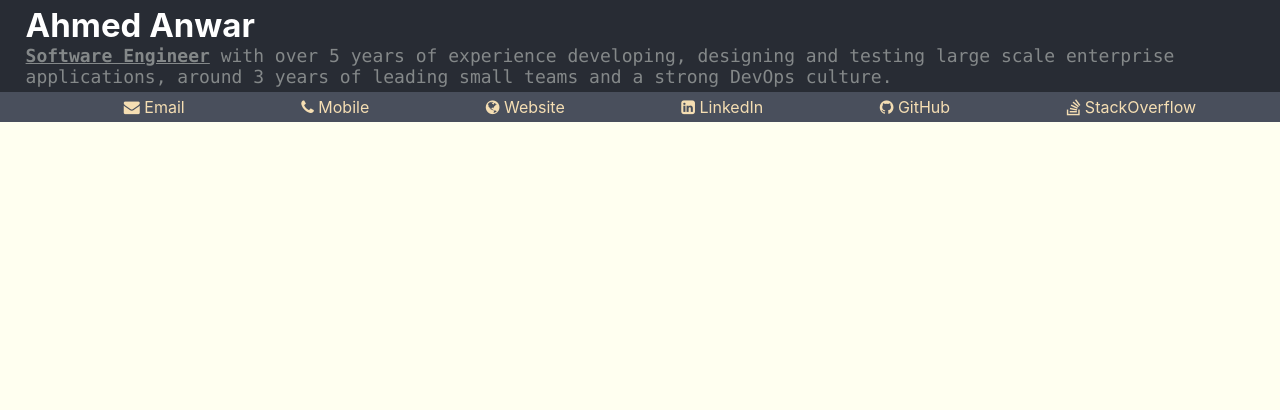
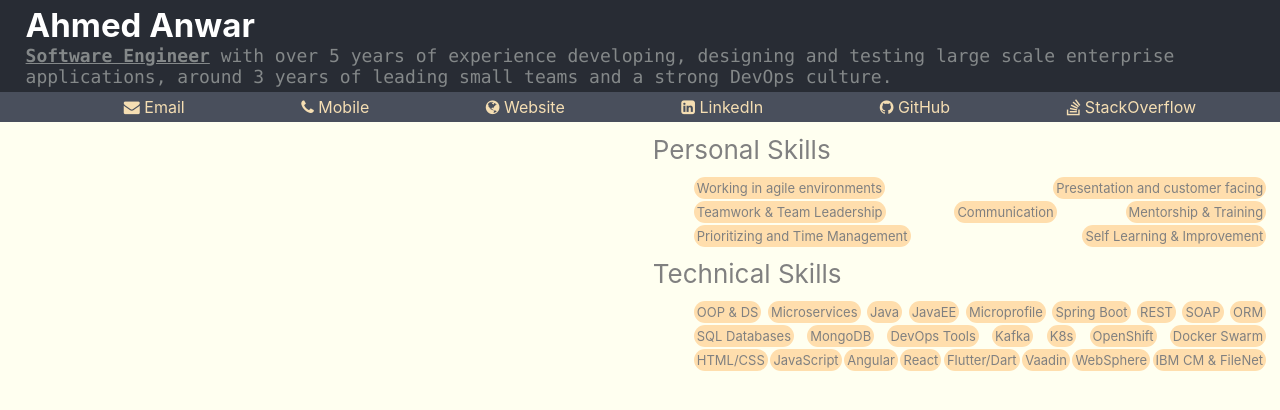
Before and after one commit to AhmedAnwarM/resume-builder, a React (Create React App) app: page / in a window 1280 px wide. Shown: the top 410 px of the page. Built offline with nearby package versions, Linux system fonts and the light colour scheme.

Commit message:
Add Skills

```diff
--- a/src/App.css
+++ b/src/App.css
@@ -30,3 +30,14 @@
         transform: rotate(360deg);
     }
 }
+
+.splitScreen {
+    width: 100vw;
+    display: flex;
+    flex-direction: row;
+}
+
+.column {
+    width: 48vw;
+    padding: 2px 1vw;
+}
--- a/src/App.js
+++ b/src/App.js
@@ -2,6 +2,8 @@ import './App.css';
 import 'font-awesome/css/font-awesome.min.css';
 import ContactInfo from "./components/contact/ContactInfo";
 import Intro from "./components/intro/Intro";
+import Skills from "./components/skills/Skills";
+import {CV_DATA} from "./data/cv-data";
 
 function App() {
     return (
@@ -9,6 +11,15 @@ function App() {
             <header className="App-header">
                 <Intro/>
                 <ContactInfo/>
+                <div className="splitScreen">
+                    <div className="column">
+                        {/* TODO: Add work experience here */}
+                    </div>
+                    <div className="column">
+                        <Skills title="Personal Skills" skills={CV_DATA.personalSkills}/>
+                        <Skills title="Technical Skills" skills={CV_DATA.technicalSkills}/>
+                    </div>
+                </div>
             </header>
         </div>
     );
--- a/src/components/contact/ContactInfo.css
+++ b/src/components/contact/ContactInfo.css
@@ -8,5 +8,7 @@
     margin: 0;
     list-style-type: none;
     display: flex;
+    flex-direction: row;
     justify-content: space-around;
+    flex-wrap: wrap;
 }
--- /dev/null
+++ b/src/components/skills/Skills.css
@@ -0,0 +1,23 @@
+.skillsTitle {
+    color: gray;
+    line-height: 0;
+    text-align: left;
+}
+
+.skillsList {
+    margin: 0;
+    list-style-type: none;
+    display: flex;
+    flex-direction: row;
+    justify-content: space-between;
+    flex-wrap: wrap;
+    font-size: small;
+}
+
+.skillItem {
+    background-color: navajowhite;
+    color: gray;
+    border-radius: 20px;
+    padding: 3px;
+    margin: 1px;
+}
--- /dev/null
+++ b/src/components/skills/Skills.js
@@ -0,0 +1,30 @@
+import './Skills.css';
+import 'font-awesome/css/font-awesome.min.css';
+import {Component} from "react";
+
+class Skills extends Component {
+    constructor(props) {
+        super(props);
+        this.state = {
+            title: props.title,
+            skills: props.skills
+        }
+    }
+
+    render() {
+        return (
+            <div>
+                <p className="skillsTitle">{this.state.title}</p>
+                <ul className="skillsList">
+                    {
+                        this.state.skills.map((item, i) => {
+                            return <li className="skillItem" key={i}>{item.skill}</li>
+                        })
+                    }
+                </ul>
+            </div>
+        );
+    }
+}
+
+export default Skills;
--- a/src/data/cv-data.js
+++ b/src/data/cv-data.js
@@ -52,13 +52,27 @@ export const CV_DATA = {
         }
     ],
     "personalSkills": [
-        "Working in agile environments",
-        "Teamwork & Team Leadership",
-        "Communication",
-        "Prioritizing and Time Management",
-        "Mentorship & Training",
-        "Presentation and customer facing",
-        "Strong self learning & improvement culture"
+        {
+            "skill": "Working in agile environments"
+        },
+        {
+            "skill": "Presentation and customer facing"
+        },
+        {
+            "skill": "Teamwork & Team Leadership"
+        },
+        {
+            "skill": "Communication"
+        },
+        {
+            "skill": "Mentorship & Training"
+        },
+        {
+            "skill": "Prioritizing and Time Management"
+        },
+        {
+            "skill": "Self Learning & Improvement"
+        }
     ],
     "workExperience": [
         {
@@ -125,7 +139,7 @@ export const CV_DATA = {
     ],
     "technicalSkills": [
         {
-            "skill": "OOP & Data Structures",
+            "skill": "OOP & DS",
             "level": 3
         },
         {
@@ -137,7 +151,11 @@ export const CV_DATA = {
             "level": 3
         },
         {
-            "skill": "JavaEE/JakartaEE/Microprofile",
+            "skill": "JavaEE",
+            "level": 3
+        },
+        {
+            "skill": "Microprofile",
             "level": 3
         },
         {
@@ -145,11 +163,11 @@ export const CV_DATA = {
             "level": 3
         },
         {
-            "skill": "REST APIs",
+            "skill": "REST",
             "level": 3
         },
         {
-            "skill": "SOAP WebServices",
+            "skill": "SOAP",
             "level": 2
         },
         {
@@ -157,7 +175,7 @@ export const CV_DATA = {
             "level": 3
         },
         {
-            "skill": "SQL Databases (Oracle, MSSQL, MySQL, DB2)",
+            "skill": "SQL Databases",
             "level": 2
         },
         {
@@ -165,7 +183,7 @@ export const CV_DATA = {
             "level": 1
         },
         {
-            "skill": "DevOps (Jenkins, SonarQube, GitLab CI, GitHub Actions",
+            "skill": "DevOps Tools",
             "level": 2
         },
         {
@@ -185,7 +203,7 @@ export const CV_DATA = {
             "level": 2
         },
         {
-            "skill": "HTML & CSS",
+            "skill": "HTML/CSS",
             "level": 2
         },
         {
@@ -209,11 +227,11 @@ export const CV_DATA = {
             "level": 1
         },
         {
-            "skill": "WebSphere Application Server",
+            "skill": "WebSphere",
             "level": 2
         },
         {
-            "skill": "IBM Case Manager & FileNet",
+            "skill": "IBM CM & FileNet",
             "level": 3
         }
     ],
```
